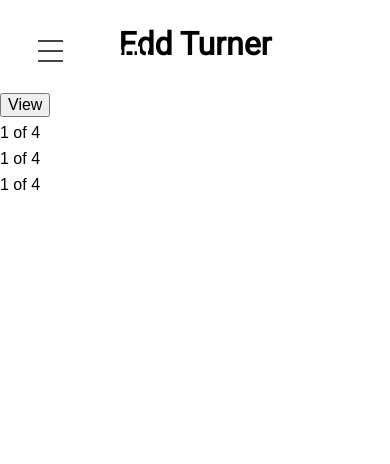
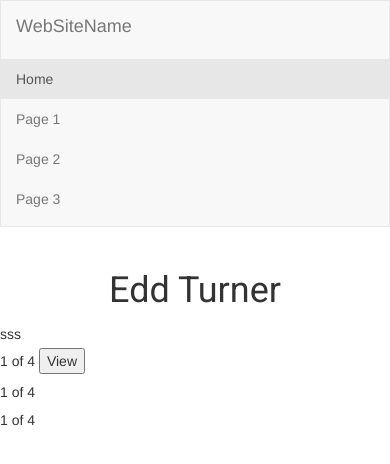
Before and after one commit to eddturner/artbyme, a website: page app/index.html in a window 390 px wide. Drawn offline with nearby package versions, Linux system fonts and the light colour scheme.

Commit message:
changing to bootstrap

```diff
--- a/app/index.html
+++ b/app/index.html
@@ -1,50 +1,63 @@
 <!DOCTYPE html>
 <html>
+
 <head>
-    <!--<link rel="stylesheet" href="../bower_components/html5-boilerplate/dist/css/normalize.css">-->
-    <!--<link rel="stylesheet" href="../bower_components/html5-boilerplate/dist/css/main.css">-->
-
+    <link rel="stylesheet" href="../bower_components/bootstrap/dist/css/bootstrap.css">
+    <!-- <link rel="stylesheet" href="../bower_components/html5-boilerplate/dist/css/normalize.css"> -->
+    <!-- <link rel="stylesheet" href="../bower_components/html5-boilerplate/dist/css/main.css"> -->
     <!-- main responsive layout -->
     <link href='http://fonts.googleapis.com/css?family=Roboto' rel='stylesheet' type='text/css'>
     <link rel="stylesheet" href="css/main-layout.css">
     <link rel="stylesheet" href="css/element-styles.css">
-
-    <!-- menu burger -->
-    <link rel="stylesheet" href="css/normalize.css">
-    <link rel="stylesheet" href="css/style.css">
-
+    <!-- <link rel="stylesheet" href="css/overlay-menu.css"> -->
     <!-- Photoswipe CSS file -->
     <link rel="stylesheet" href="../dist/photoswipe.css">
-
+    <!-- menu burger -->
+    <!-- <link rel="stylesheet" href="css/normalize.css"> -->
+    <!-- <link rel="stylesheet" href="css/style.css"> -->
     <!-- Skin CSS file (styling of UI - buttons, caption, etc.)
       In the folder of skin CSS file there are also:
       - .png and .svg icons sprite,
       - preloader.gif (for browsers that do not support CSS animations) -->
     <link rel="stylesheet" href="../dist/default-skin/default-skin.css">
-
+    <script type="text/javascript" src="../bower_components/jquery/dist/jquery.min.js"></script>
+    <script type="text/javascript" src="../bower_components/bootstrap/dist/js/bootstrap.js"></script>
+    <script type="text/javascript" src="../bower_components/bootstrap/dist/js/collapse.js"></script>
+    <script type="text/javascript" src="../bower_components/bootstrap/dist/js/transition.js"></script>
     <!-- Photoswipe JS file -->
     <script src="../dist/photoswipe.min.js"></script>
-
     <!-- Photoswipe UI JS file -->
     <script src="../dist/photoswipe-ui-default.min.js"></script>
-
     <!--<script src="../bower_components/html5-boilerplate/dist/js/vendor/modernizr-2.8.3.min.js"></script>-->
-
     <!-- photoswipe service, e.g., functions for displaying pictures -->
     <script src="js/photoswipe-service.js"></script>
 </head>
+
 <body>
+<!-- Navigation -->
+    <nav class="navbar navbar-default">
+        <div class="container-fluid">
+            <div class="navbar-header">
+                <a class="navbar-brand" href="#">WebSiteName</a>
+            </div>
+            <div>
+                <ul class="nav navbar-nav">
+                    <li class="active"><a href="#">Home</a></li>
+                    <li><a href="#">Page 1</a></li>
+                    <li><a href="#">Page 2</a></li>
+                    <li><a href="#">Page 3</a></li>
+                </ul>
+            </div>
+        </div>
+    </nav>
 
     <!-- Root element of PhotoSwipe. Must have class pswp. -->
     <div class="pswp" tabindex="-1" role="dialog" aria-hidden="true">
-
         <!-- Background of PhotoSwipe.
          It's a separate element as animating opacity is faster than rgba(). -->
         <div class="pswp__bg"></div>
-
         <!-- Slides wrapper with overflow:hidden. -->
         <div class="pswp__scroll-wrap">
-
             <!-- Container that holds slides.
             PhotoSwipe keeps only 3 of them in the DOM to save memory.
             Don't modify these 3 pswp__item elements, data is added later on. -->
@@ -53,24 +66,15 @@
                 <div class="pswp__item"></div>
                 <div class="pswp__item"></div>
             </div>
-
             <!-- Default (PhotoSwipeUI_Default) interface on top of sliding area. Can be changed. -->
             <div class="pswp__ui pswp__ui--hidden">
-
                 <div class="pswp__top-bar">
-
                     <!--  Controls are self-explanatory. Order can be changed. -->
-
                     <div class="pswp__counter"></div>
-
                     <button class="pswp__button pswp__button--close" title="Close (Esc)"></button>
-
                     <button class="pswp__button pswp__button--share" title="Share"></button>
-
                     <button class="pswp__button pswp__button--fs" title="Toggle fullscreen"></button>
-
                     <button class="pswp__button pswp__button--zoom" title="Zoom in/out"></button>
-
                     <!-- Preloader demo http://codepen.io/dimsemenov/pen/yyBWoR -->
                     <!-- element will get class pswp__preloader--active when preloader is running -->
                     <div class="pswp__preloader">
@@ -81,59 +85,32 @@
                         </div>
                     </div>
                 </div>
-
                 <div class="pswp__share-modal pswp__share-modal--hidden pswp__single-tap">
                     <div class="pswp__share-tooltip"></div>
                 </div>
-
                 <button class="pswp__button pswp__button--arrow--left" title="Previous (arrow left)">
                 </button>
-
                 <button class="pswp__button pswp__button--arrow--right" title="Next (arrow right)">
                 </button>
-
                 <div class="pswp__caption">
                     <div class="pswp__caption__center"></div>
                 </div>
-
+            </div>
+        </div>
     </div>
 
-    </div>
-
-</div>
-
-<!-- Navigation -->
-<div class="b-nav">
-    <li><a class="b-link" href="https://github.com/mblode/burger" target="_blank">Home</a></li>
-    <li><a class="b-link" href="https://github.com/mblode" target="_blank">Art</a></li>
-    <li><a class="b-link" href="http://codepen.io/mblode/" target="_blank">About</a></li>
-    <li><a class="b-link" href="https://twitter.com/mblode" target="_blank">Motivation</a></li>
-</div>
-<!-- Burger-Icon -->
-<div class="b-container">
-    <div class="b-menu">
-        <div class="b-bun b-bun--top"></div>
-        <div class="b-bun b-bun--mid"></div>
-        <div class="b-bun b-bun--bottom"></div>
-    </div>
-
-    <!-- Burger-Brand -->
-    <a href="#" class="b-brand">Menu</a>
-</div>
-
-
+    <!-- Content -->
     <div class="section group">
         <div class="col span_4_of_4">
             <h1 class="title">Edd Turner</h1>
         </div>
     </div>
-
     <div class="section group">
-    <div class="col span_1_of_4">
-        <input id="view" type="button" value="View" onclick="showGallery();"/>
+        sss
     </div>
     <div class="col span_1_of_4">
         1 of 4
+        <input id="view" type="button" value="View" onclick="showGallery();" />
     </div>
     <div class="col span_1_of_4">
         1 of 4
@@ -142,8 +119,6 @@
         1 of 4
     </div>
     </div>
+</body>
 
-
-<script src="js/index.js"></script>
-</body>
 </html>
--- a/bower.json
+++ b/bower.json
@@ -10,6 +10,7 @@
     "angular-route": "~1.4.0",
     "angular-loader": "~1.4.0",
     "angular-mocks": "~1.4.0",
-    "html5-boilerplate": "~5.2.0"
+    "jquery-ui": "~1.11",
+    "bootstrap": "~3.3.5"
   }
 }
```
Lines whose indentation alone changed are shown as unchanged.
